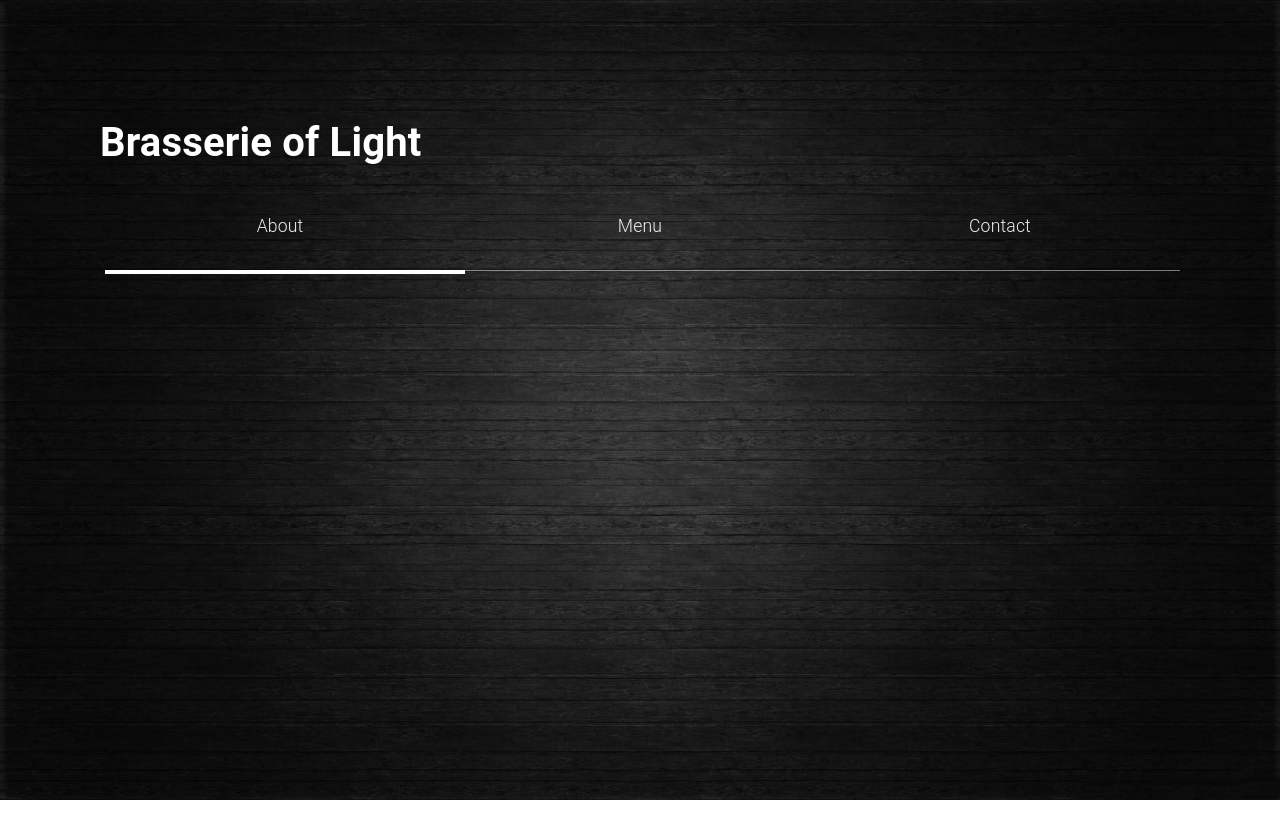
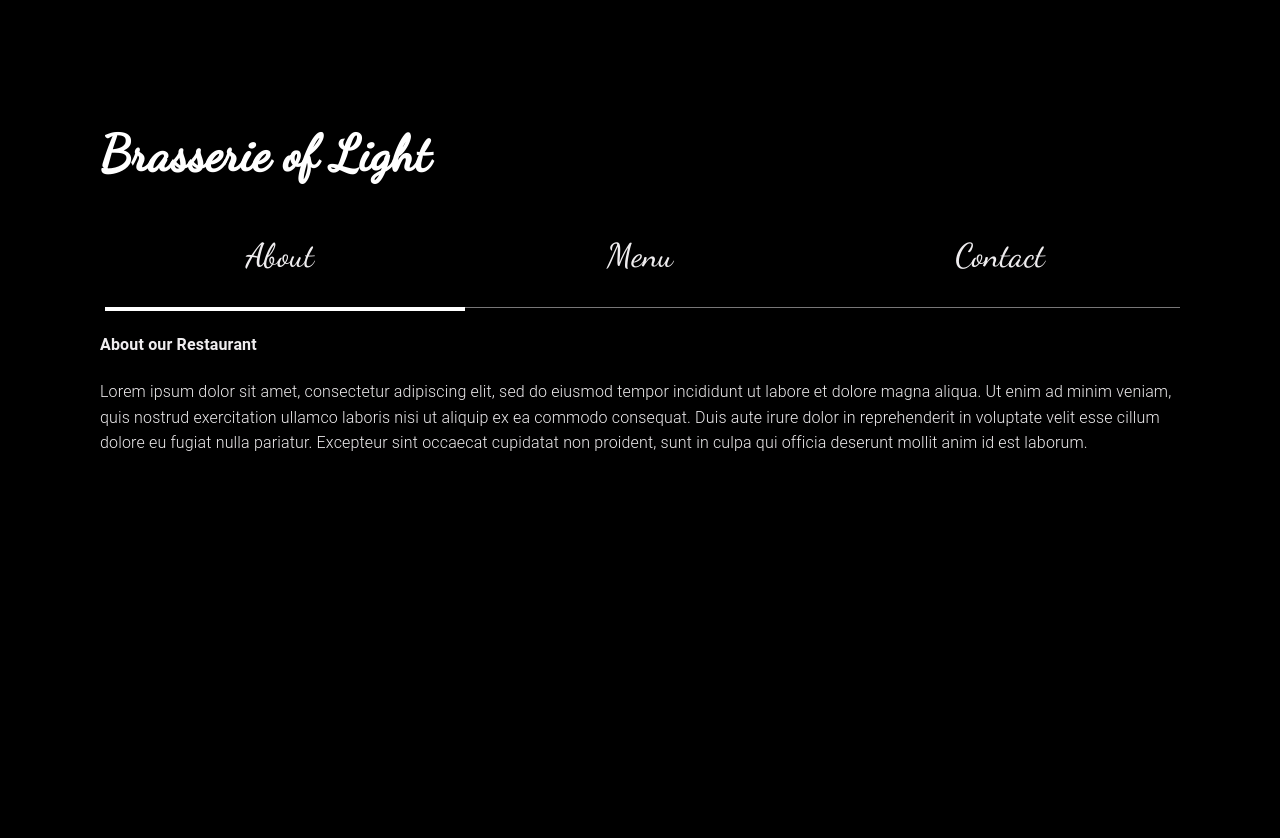
Before and after one commit to Escended/restaurant-page, a website built with webpack: page dist/index.html in a window 1280 px wide. Before the commit the page ends 800 px from the top, so only its background shows below. Built offline with nearby package versions, Linux system fonts and the light colour scheme.

Commit message:
Logic for click events

```diff
--- a/src/assets/styles/style.css
+++ b/src/assets/styles/style.css
@@ -1,6 +1,14 @@
+@font-face {
+  font-family: 'Dancing';
+  src: url('../fonts/DancingScript-VariableFont_wght.ttf') format('truetype');
+  font-weight: 500;
+  font-style: normal;
+}
+
 body {
-    background-image: url('/src/assets/images/Black-Background-Wood-01-1050x1680.jpg');
+  /* background-image: url('/src/assets/images/Black-Background-Wood-01-1050x1680.jpg'); */
   background-size: cover;
+  background-color: black;
   color: #efedef;
   font-family: "Roboto", Arial, Helvetica, sans-serif;
   font-size: 16px;
@@ -8,11 +16,20 @@
   letter-spacing: 0.01em;
   line-height: 1.6em;
   margin: 0;
-    padding: 100px; }
+  padding: 100px;
+  min-width: 300px;
+}
+
+#title {
+  font-family: 'Dancing';
+  font-size: 50px;
+}
+
 h1 {
   font-size: 40px;
   line-height: 0.8em;
-    color: rgb(255, 255, 255);}
+  color: rgb(255, 255, 255);
+}
 a {
     background: #fd264f;
     color: #fff;
@@ -43,7 +60,8 @@
   -moz-flex-wrap: wrap;
   flex-wrap: wrap; */
   margin: 0;
-    overflow: hidden; }
+  overflow: hidden;
+}
 .tabs [class^="tab"] label,
 .tabs [class*=" tab"] label {
   color: #efedef;
@@ -53,7 +71,8 @@
   font-weight: 300;
   line-height: 1em;
   padding: 2rem 0;
-      text-align: center; }
+  text-align: center;
+}
 .tabs [class^="tab"] [type="radio"],
 .tabs [class*=" tab"] [type="radio"] {
   border-bottom: 1px solid rgba(239, 237, 239, 0.5);
@@ -66,17 +85,21 @@
   -webkit-transition: all 0.3s ease-in-out;
   -moz-transition: all 0.3s ease-in-out;
   -o-transition: all 0.3s ease-in-out;
-      transition: all 0.3s ease-in-out; }
+  transition: all 0.3s ease-in-out;
+}
 .tabs [class^="tab"] [type="radio"]:hover, .tabs [class^="tab"] [type="radio"]:focus,
 .tabs [class*=" tab"] [type="radio"]:hover,
 .tabs [class*=" tab"] [type="radio"]:focus {
-        border-bottom: 1px solid #ffffff; }
+  border-bottom: 1px solid #ffffff;
+}
 .tabs [class^="tab"] [type="radio"]:checked,
 .tabs [class*=" tab"] [type="radio"]:checked {
-        border-bottom: 4px solid #ffffff; }
+  border-bottom: 4px solid #ffffff;
+}
 .tabs [class^="tab"] [type="radio"]:checked + div,
 .tabs [class*=" tab"] [type="radio"]:checked + div {
-        opacity: 1; }
+  opacity: 1;
+}
 .tabs [class^="tab"] [type="radio"] + div,
 .tabs [class*=" tab"] [type="radio"] + div {
   display: block;
@@ -86,18 +109,38 @@
   -webkit-transition: all 0.3s ease-in-out;
   -moz-transition: all 0.3s ease-in-out;
   -o-transition: all 0.3s ease-in-out;
-        transition: all 0.3s ease-in-out; }
+  transition: all 0.3s ease-in-out;
+}
 .tabs .tab-2 {
-      width: 50%; }
+width: 50%;
+}
 .tabs .tab-2 [type="radio"] + div {
   width: 200%;
-        margin-left: 200%; }
+  margin-left: 200%;
+}
 .tabs .tab-2 [type="radio"]:checked + div {
-        margin-left: 0; }
+  margin-left: 0;
+}
 .tabs .tab-2:last-child [type="radio"] + div {
-        margin-left: 100%; }
+  margin-left: 100%;
+}
 .tabs .tab-2:last-child [type="radio"]:checked + div {
-        margin-left: -200%; }
-      .tabs .tab-2:nth-child(2) [type="radio"]:checked + div{
+  margin-left: -200%;
+}
+.tabs .tab-2:nth-child(2) [type="radio"]:checked + div {
     margin-left: -100%;
 }
+
+#data {
+  height: 400px;
+}
+
+/* .header {
+  font-family: 'Dancing';
+  font-size: 30px;
+} */
+
+#navbar {
+  font-family: 'Dancing';
+  font-size: 30px;
+}
--- a/src/index.js
+++ b/src/index.js
@@ -1,9 +1,35 @@
 import './assets/styles/style.css';
+import loadElements from './modules/page-load';
+import updateAboutData from './modules/about-tab';
+import updateMenuData from './modules/menu-data';
+import updateContactData from './modules/contact-data';
+loadElements();
 
-import loadElements from './modules/page-load';
-loadElements();
-// import { pageLoad } from './modules/page-load'
-// pageLoad.load();
+const updateContent = () => {
+    const content = document.getElementById('content');
 
-// console.log(loadElements());
+    const aboutPage = document.getElementById('tab2-0')
+    aboutPage.addEventListener('click', () => {
+        content.removeChild(content.lastElementChild);
+        content.append(updateAboutData());
+        console.log('clicked about');
+    });
+
+    const menuPage = document.getElementById('tab2-1');
+    menuPage.addEventListener('click', () => {
+        content.removeChild(content.lastElementChild);
+        content.append(updateMenuData());
+        console.log('clicked menu');
+    });
+
+    const contactPage = document.getElementById('tab2-2');
+    contactPage.addEventListener('click', () => {
+        content.removeChild(content.lastElementChild);
+        content.append(updateContactData());
+        console.log('clicked contact');
+    });
+}
+
+updateContent();
+
 console.log("Workings");
--- a/src/modules/about-tab.js
+++ b/src/modules/about-tab.js
@@ -1,3 +1,14 @@
-const updateTab = () => {
+const updateAboutData = () => {
+    const container = document.createElement('div');
+    container.id = 'info'
+    const header = document.createElement('h4');
+    header.classList.add('header');
+    header.textContent = "About our Restaurant";
+    const data = document.createElement('p');
+    data.id = 'data';
+    data.textContent = "Lorem ipsum dolor sit amet, consectetur adipiscing elit, sed do eiusmod tempor incididunt ut labore et dolore magna aliqua. Ut enim ad minim veniam, quis nostrud exercitation ullamco laboris nisi ut aliquip ex ea commodo consequat. Duis aute irure dolor in reprehenderit in voluptate velit esse cillum dolore eu fugiat nulla pariatur. Excepteur sint occaecat cupidatat non proident, sunt in culpa qui officia deserunt mollit anim id est laborum.";
+    container.append(header, data);
+    return container;
+}
 
-}
+export default updateAboutData;
--- /dev/null
+++ b/src/modules/contact-data.js
@@ -0,0 +1,14 @@
+const updateContactData = () => {
+    const container = document.createElement('div');
+    container.id = 'info'
+    const header = document.createElement('h4');
+    header.classList.add('h4-styling');
+    header.textContent = "Our Menus";
+    const data = document.createElement('div');
+    data.id = 'data-menu';
+    data.textContent = "Contact info";
+    container.append(header, data);
+    return container;
+}
+
+export default updateContactData;
--- /dev/null
+++ b/src/modules/menu-data.js
@@ -0,0 +1,17 @@
+const updateMenuData = () => {
+    const container = document.createElement('div');
+    container.id = 'info'
+
+    const header = document.createElement('h4');
+    header.classList.add('h4-styling');
+    header.textContent = "Our Menus";
+
+    const data = document.createElement('div');
+    data.id = 'data-menu';
+    data.textContent = "Breakfast Menu - Lunch menu";
+
+    container.append(header, data);
+    return container;
+}
+
+export default updateMenuData;
--- a/src/modules/page-load.js
+++ b/src/modules/page-load.js
@@ -1,3 +1,5 @@
+import updateAboutData from './about-tab';
+
 const container = document.getElementById('content');
 
 const createTitle = () => {
@@ -15,36 +17,28 @@
     const headers = ["About", "Menu", "Contact"];
     for (let i = 0; i < 3; i++) {
         const tab = document.createElement('div');
-        tab.classList.add('tab-2');
+        tab.classList.add('tab-2', headers[i]);
 
         const label = document.createElement('label');
-        label.htmlFor = `tab2-${i}`
+        label.htmlFor = `tab2-${i}`;
         label.textContent = headers[i];
 
         const input = document.createElement('input');
         input.id = `tab2-${i}`;
         input.name = 'tabs-two';
         input.type = 'radio';
+        // Highlight the first tab
         if (i === 0) {
             input.checked = true;
         }
-        // input.checked = true;
-
-        const tabContent = document.createElement('div');
-        // const h4 = document.createElement('h4');
-        // h4.textContent = "hi";
-        // const p = document.createElement('p');
-        // p.textContent = "bye";
-        // tabContent.append(h4, p);
-        tab.append(label, input, tabContent);
-
+        tab.append(label, input);
         nav.appendChild(tab);
     }
     return nav;
 }
 
 const loadElements = () => {
-    container.append(createTitle(), createNav());
+    container.append(createTitle(), createNav(), updateAboutData());
 };
 
 export default loadElements;
```
Also changed, not shown: dist/assets/fonts/DancingScript-VariableFont_wght.ttf (added), dist/main.js, src/assets/fonts/DancingScript-VariableFont_wght.ttf (added), 1 other file. Lines whose indentation alone changed are shown as unchanged.
